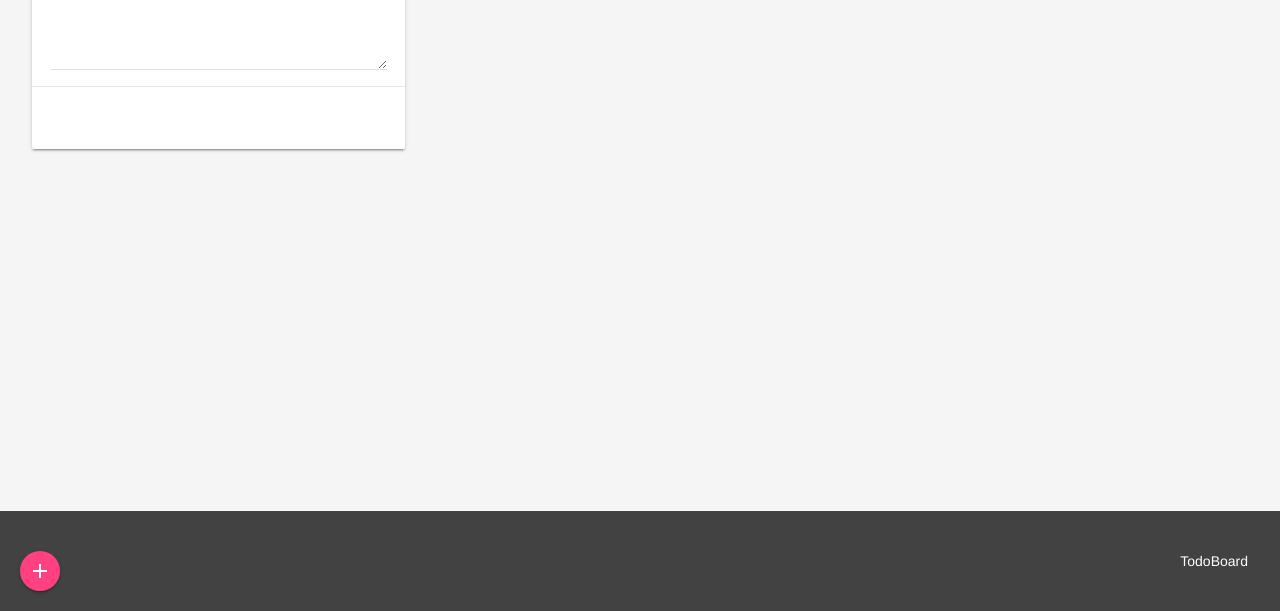
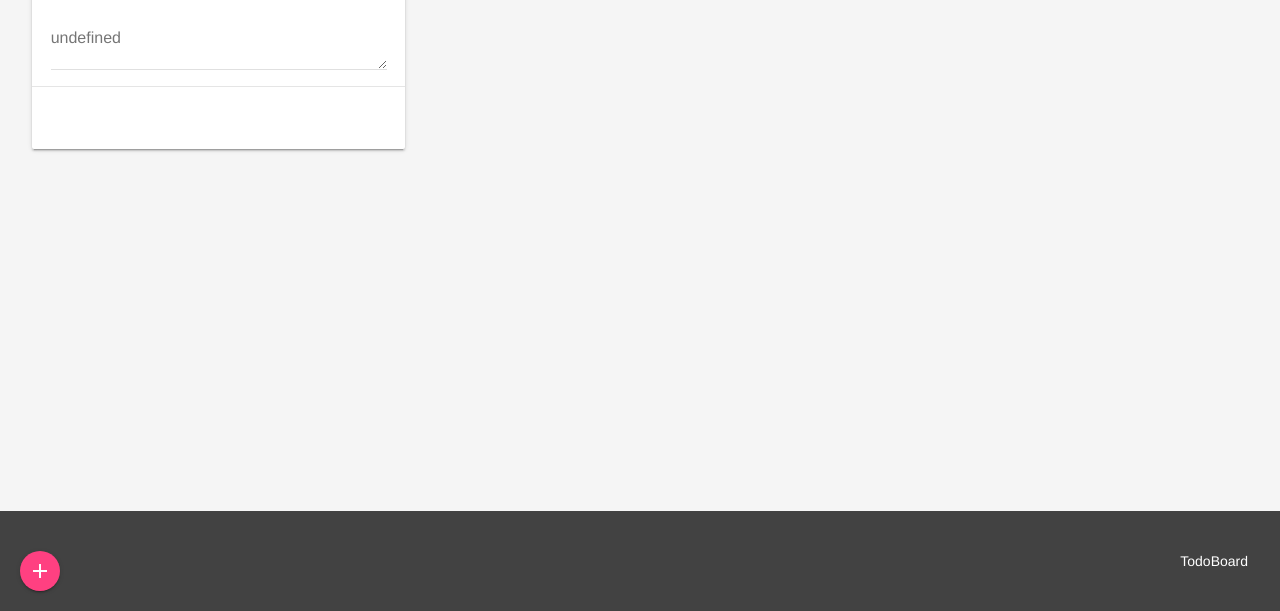
Before and after one commit to fimion/TodoBoard, a plain HTML site: page index.html in a window 1280 px wide. Both pictures are taken after a click on the button "add". Shown: the part 189-800 px from the top of the page. Drawn offline with nearby package versions, Linux system fonts and the light colour scheme.

Commit message:
added addToDoTask function

```diff
--- a/main.js
+++ b/main.js
@@ -1,9 +1,16 @@
 var newToDoFront = "<li class='task mdl-list__item'><div class='mdl-list__item-primary-content mdl-card mdl-shadow--2dp'><div class='mdl-card__title'><h2 class='mdl-card__title-text'>Todo</h2></div><div class='mdl-card__supporting-text'><textarea class='mdl-textfield__input'>";
 var newToDoEnd = "</textarea></div><div class='mdl-card__actions mdl-card--border'></div><div class='mdl-card__menu'><button class='close mdl-button mdl-button--icon mdl-js-button mdl-js-ripple-effect'><i class='material-icons'>remove</i></button></div></div></li>";
-var cookie_lists = {"todo": "#todolist",
+var task_lists = {"todo": "#todolist",
                  "working": "#workinglist",
                  "completed": "workinglist"};
 var task_ID = 0;
+
+function addToDoTask(tasklist, contents){
+	$(task_lists[tasklist]).append(newToDoFront+contents+newToDoEnd);
+	$("button.close").on("click", function () {
+		$(this).closest("li").remove();
+	});
+}
 
 function getListInfo(selector){
     var ret = new Array();
@@ -28,12 +35,7 @@ function restoreCookie(){
 
 $(document).ready(function () {
 
-    $("button#addnew").on("click", function () {
-        $("#todolist").append(newToDoFront+newToDoEnd);
-        $("button.close").on("click", function () {
-            $(this).closest("li").remove();
-        });
-    });
+    $("button#addnew").on("click", function () {addToDoTask("todo");});
 
     $("ul.sortable").sortable({
         connectWith: "ul",
--- a/style.css
+++ b/style.css
@@ -2,6 +2,5 @@
 #todo:before{content:"TODO";display:block;text-align: center;}
 #working:before{content:"WORKING";display:block;text-align: center;}
 #completed:before{content:"COMPLETED";display:block;text-align: center;}
-/*.close{display:inline;position: relative;right: calc(-100% + 20px);top:-20px;color:#fff;height: 10px;width: 10px;background: none; border: none;}*/
 ul{ min-height: 50px; display:block; }
 textarea{margin-top: -20px; max-width: 100%; width: 100%;}
```
